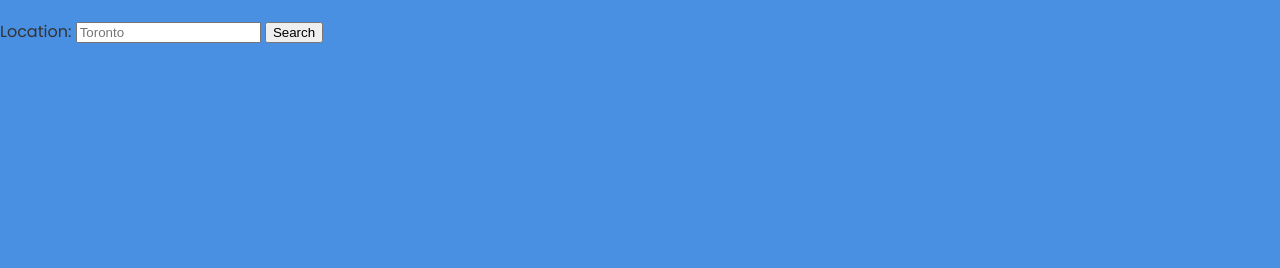
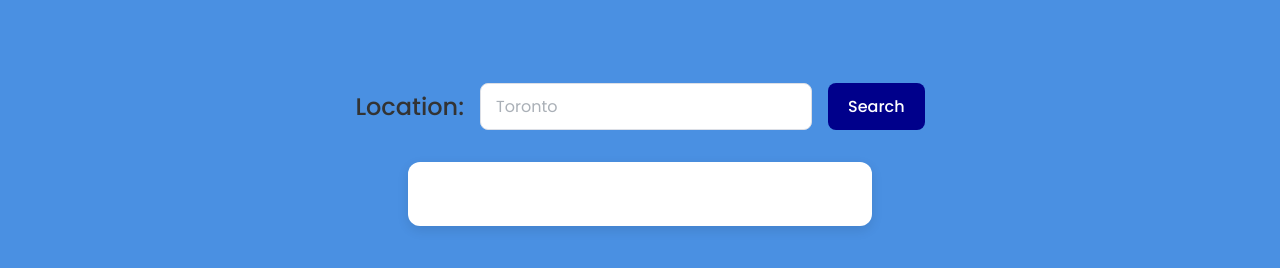
Before and after one commit to parthiv-2006/Weather-App, a website built with webpack: page src/template.html in a window 1280 px wide. Shown: the part 72-340 px from the top of the page. Built offline with nearby package versions, Linux system fonts and the light colour scheme.

Commit message:
Add styling for Form and weather info display card

```diff
--- a/src/style.css
+++ b/src/style.css
@@ -12,10 +12,12 @@ body {
     display: flex;
     justify-content: space-between;
     align-items: center;
+
 }
 
 .navbar h1 {
     padding-left: 2rem;
+
 }
 
 .navbar button {
@@ -28,6 +30,7 @@ body {
     cursor: pointer;
     background-color: #50E3C2;
     color: #333333;
+
 }
 
 .navbar button:hover {
@@ -42,3 +45,87 @@ body {
     color: black;
     transition: all ease-in 0.1s;
 }
+
+.main {
+    display: flex;
+    flex-direction: column;
+    justify-content: center;
+    align-items: center;
+    padding-top: 4rem;
+}
+
+/* Form Styles */
+form {
+    display: flex;
+    gap: 1rem;
+    margin-bottom: 2rem;
+    align-items: center;
+}
+
+#location-input {
+    font-family: 'Poppins', sans-serif;
+    font-size: 1rem;
+    padding: 10px 15px;
+    border-radius: 8px;
+    border: 1px solid #dcdfe6; /* Lighter grey for border */
+    width: 300px;
+    transition: box-shadow 0.2s ease-in-out, border-color 0.2s ease-in-out;
+}
+
+#location-input::placeholder {
+    color: #aab0b7;
+}
+
+#location-input:focus {
+    outline: none;
+    border-color: #4A90E2;
+    box-shadow: 0 0 0 3px rgba(74, 144, 226, 0.2);
+}
+
+#search-button {
+    font-family: 'Poppins', sans-serif;
+    font-weight: 500;
+    font-size: 1rem;
+    padding: 11px 20px; /* Match input height */
+    border-radius: 8px;
+    border: none;
+    cursor: pointer;
+    background-color: darkblue; /* Primary Action Blue */
+    color: white;
+    transition: background-color 0.2s ease-in-out;
+}
+
+#search-button:hover {
+    background-color: #357ABD; /* A darker blue */
+}
+
+#search-button:active {
+    transform: translate(1px, 2px);
+    box-shadow: 0 2px 2px rgba(0, 0, 0, 0.1);
+}
+
+.weather-info {
+    background-color: #FFFFFF;
+    padding: 2rem;
+    border-radius: 12px;
+    box-shadow: 0 4px 12px rgba(0, 0, 0, 0.1);
+    text-align: center;
+    min-width: 400px;
+}
+
+.weather-info p {
+    margin: 0.5rem 0;
+    font-size: 1.1rem;
+}
+
+.weather-info p:first-child {
+    font-weight: 500;
+    font-size: 1.5rem;
+    color: #4A90E2;
+}
+
+form label {
+    font-weight: 500;
+    font-size: 1.5rem;
+    color: #333333;
+}
```
